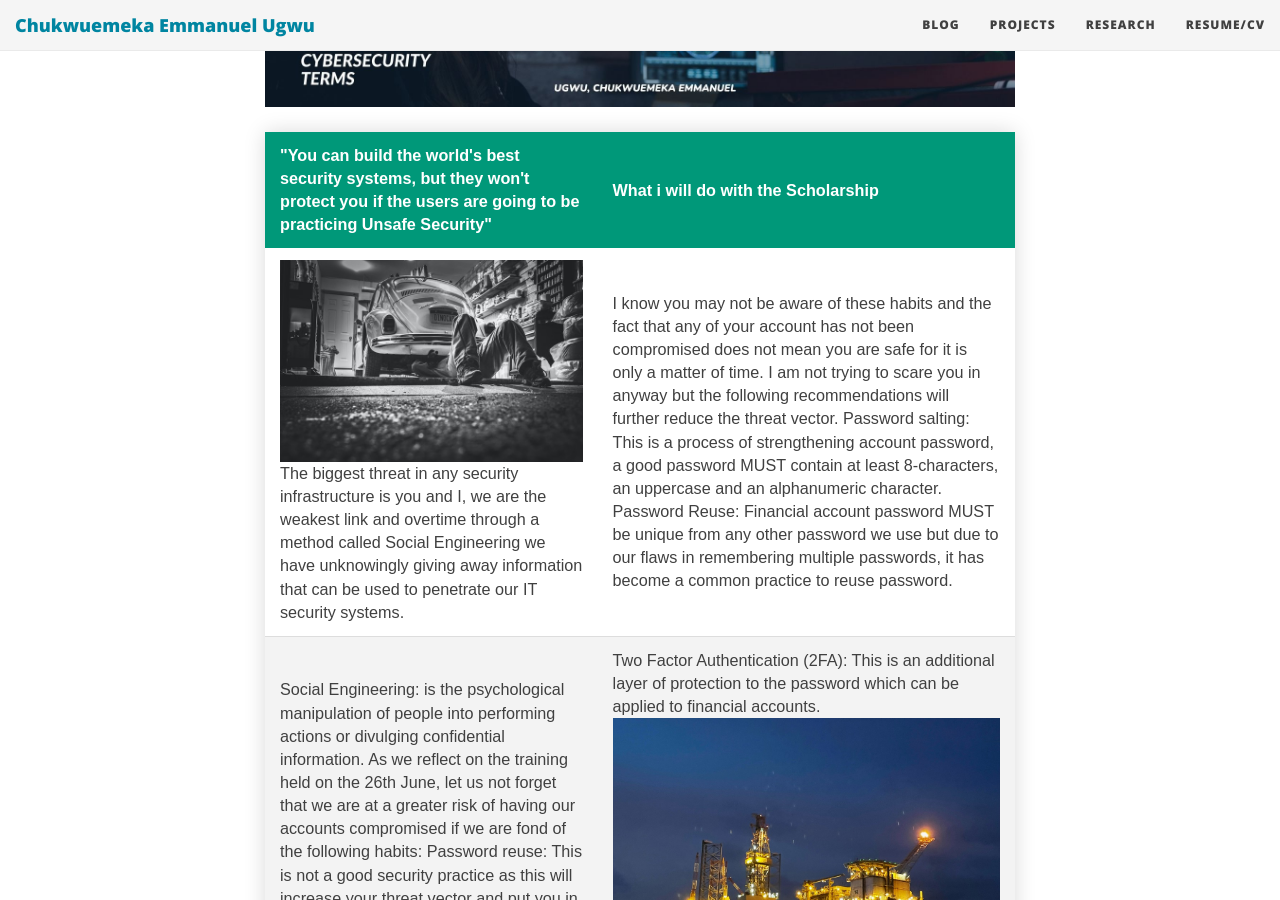
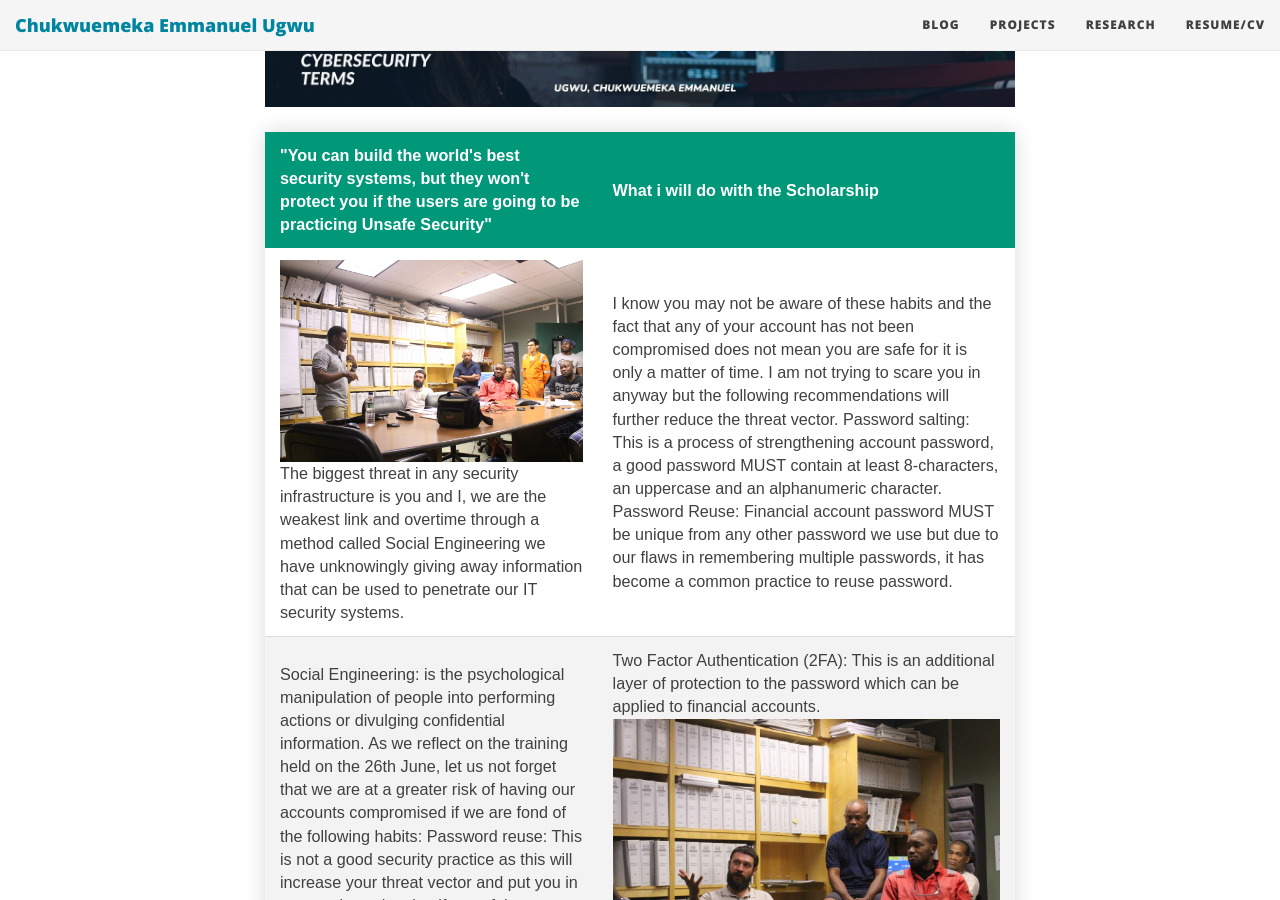
Before and after one commit to coolmechel/blog, a Jekyll site: the page built from _posts/2022-02-09-two-column-markdown.md, in a window 1280 px wide and 900 px high, scrolled down 443 px. Built offline with Jekyll 4.4.1, drawn with Linux system fonts in a browser that asks for light colours; nearby versions of some CDN libraries; comment, search, counter and statistics services are not loaded.

Commit message:
Adding pictures

```diff
--- a/_posts/2022-02-09-two-column-markdown.md
+++ b/_posts/2022-02-09-two-column-markdown.md
@@ -18,7 +18,7 @@ published: true
   <tbody>
   <tr>
       <td>
-        <img src="../img/mechanic.jpg" alt="Mechanic workshop" title="Images in a table" />
+        <img src="../img/emk3.jpeg" alt="Okume Charly conference" title="Cyber awareness training" />
       The biggest threat in any security infrastructure is you and I, we are the weakest link and overtime through a method called Social Engineering we have unknowingly giving away information that can be used to penetrate our IT security systems.
       </td>
       <td>
@@ -36,7 +36,7 @@ published: true
     </td>
       <td>
         Two Factor Authentication (2FA): This is an additional layer of protection to the password which can be applied to financial accounts.
-        <img src="../img/okume-charly.jpeg" alt="Okume charly" title="Images in a table" />
+        <img src="../img/emk14.jpeg" alt="Okume charly" title="First training session" />
       </td>
     </tr>
     <tr>
```
Also changed, not shown: img/emk14.jpeg (added), img/emk3.jpeg (added).
